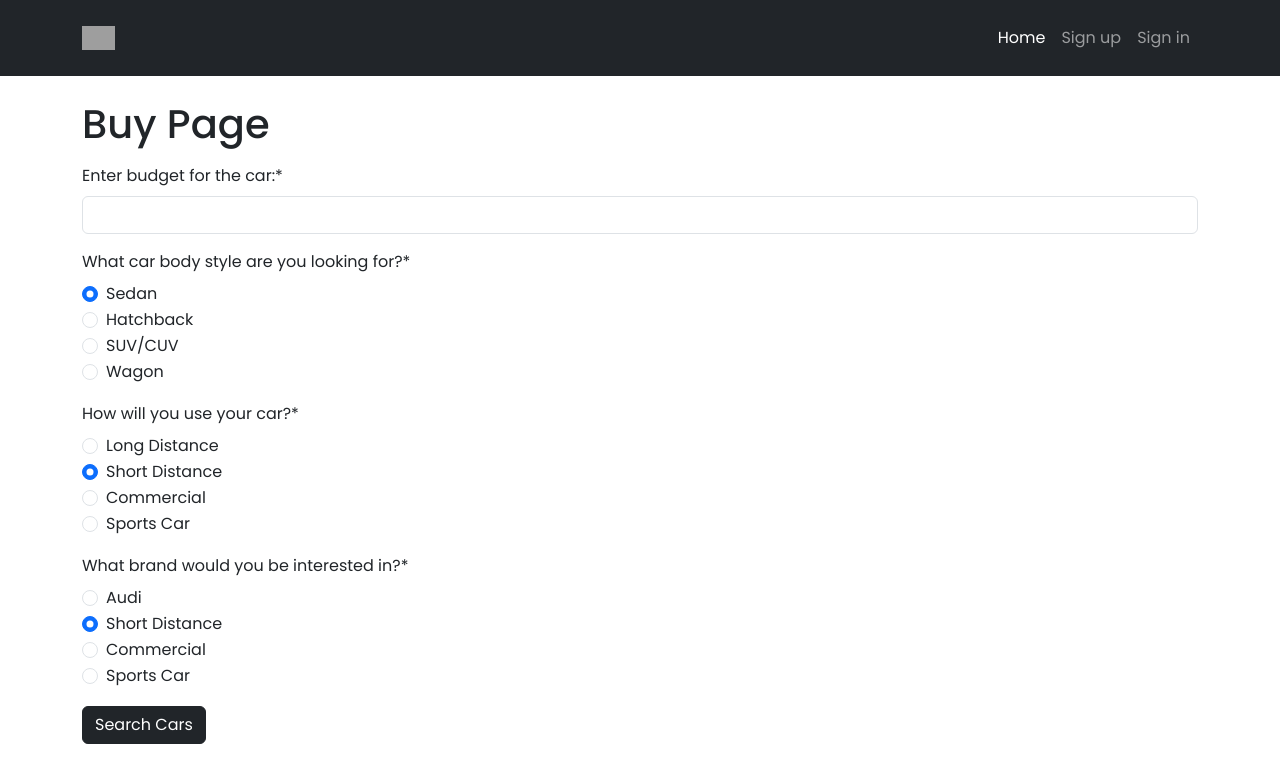
After one commit to Clyde-Kareithi/project_test, a Django app: page /sell/recommendations in a window 1280 px wide. The commit adds this page. Shown: the top 783 px of the page. Run offline with Django 4.2, Linux system fonts and the light colour scheme; some libraries are stand-ins or nearby versions; grey boxes are pictures that could not be loaded.

Commit message:
create relevant template files

```diff
--- /dev/null
+++ b/templates/buyer.html
@@ -0,0 +1,70 @@
+{% extends "base.html" %}
+{%load crispy_forms_tags%}
+{% block content %}
+    <div class="container mt-4">
+        <h1>Buy Page</h1>
+        <!-- Your form goes here -->
+        <form method="post" action="{% url 'recommender' %}" class="mt-3">
+            <!-- Form inputs -->
+            <!-- <div class="mb-3">
+                <label for="price" class="form-label">Enter Price:</label>
+                <input type="text" name="price" class="form-control" style="width: 200px;" required>
+            </div>
+
+            <div class="mb-3">
+                <label for="body_style" class="form-label">Choose Body Style:</label>
+                <select name="body_style" class="form-select"  style ="width: 200px"required>
+                    {% for style in body_styles %}
+                        <option value="{{ brand.id }}">Any</option>
+                        <option value="{{ style }}">Hatchback</option>
+                        <option value="{{ style }}">Sedan</option>
+                        <option value="{{ style }}">Wagon</option>
+                        <option value="{{ style }}">SUV</option>
+                    {% endfor %}
+                </select>
+            </div>
+
+            <div class="mb-3">
+                <label for="body_style" class="form-label">Choose use case:</label>
+                <select name="body_style" class="form-select"  style ="width: 200px"required>
+                    {% for style in body_styles %}
+                        <option value="{{ brand.id }}">Any</option>
+                        <option value="{{ style }}">Long distance</option>
+                        <option value="{{ style }}">Short distance</option>
+                        <option value="{{ style }}">Commercial</option>
+                        <option value="{{ style }}">Sports cars</option>
+                    {% endfor %}
+                </select>
+            </div>
+
+            <div class="mb-3">
+                <label for="brand" class="form-label">Select Brand:</label>
+                <select name="brand" class="form-select" style ="width: 200px" required>
+                    {% for brand in brands %}
+                        <option value="{{ brand.id }}">Any</option>
+                        <option value="{{ brand.id }}">Audi</option>
+                        <option value="{{ brand.id }}">BMW</option>
+                        <option value="{{ brand.id }}">Honda</option>
+                        <option value="{{ brand.id }}">Land Rover</option>
+                        <option value="{{ brand.id }}">Lexus</option>
+                        <option value="{{ brand.id }}">Mazda</option>
+                        <option value="{{ brand.id }}">Mitsubishi</option>
+                        <option value="{{ brand.id }}">Mercedes Benz</option>
+                        <option value="{{ brand.id }}">Nissan</option>
+                        <option value="{{ brand.id }}">Porsche</option>
+                        <option value="{{ brand.id }}">Peugeot</option>
+                        <option value="{{ brand.id }}">Suzuki</option>
+                        <option value="{{ brand.id }}">Toyota</option>
+                        <option value="{{ brand.id }}">Volvo</option>
+                        <option value="{{ brand.id }}">Volkswagen</option>
+                    {% endfor %}
+                </select>
+            </div> -->
+
+            {% csrf_token %} {{recommender_form|crispy}}
+
+            <!-- Submit button -->
+            <button type="submit" class="btn btn-primary btn-dark">Search Cars</button>
+        </form>
+    </div>
+{% endblock content %}
--- a/templates/home.html
+++ b/templates/home.html
@@ -38,8 +38,8 @@
                 <h1 class="mt-3 fw-bold">Car buying
                    <br> <span class="text-primary">shaped</span> to your life</h1>
                 <p class="lead text-secondary my-5">With the mission of creating the ultimate online car buying and selling experience, carwow helps its 12+ million users discover the best new car for them, compare offers and buy directly from trusted dealers.</p>
-                <a href="%url 'buy_car' buy.slug%" %" class="btn btn-outline-secondary btn-lg border col-2 px-100 col-2 justify-content-around d-flex flex-column d-flex flex-column">Buy a car</a>
-                <a href="#" class="btn btn-outline-secondary btn-lg border">Sell your car</a>
+                <a href="{%url 'recommender'%}" class="btn btn-outline-secondary btn-lg border col-6 px-100 col-2 justify-content-around d-flex flex-column d-flex flex-column">Get Car Recommendations</a>
+                <a href="{%url 'sell_car'%}" class="btn btn-outline-secondary btn-lg border col-5 px-100 col-2 justify-content-around d-flex flex-column d-flex flex-column">Sell your car</a>
             </div>
         </div>
     </div>
```
Also changed, not shown: templates/seller.html (added, +20 -0 lines).
